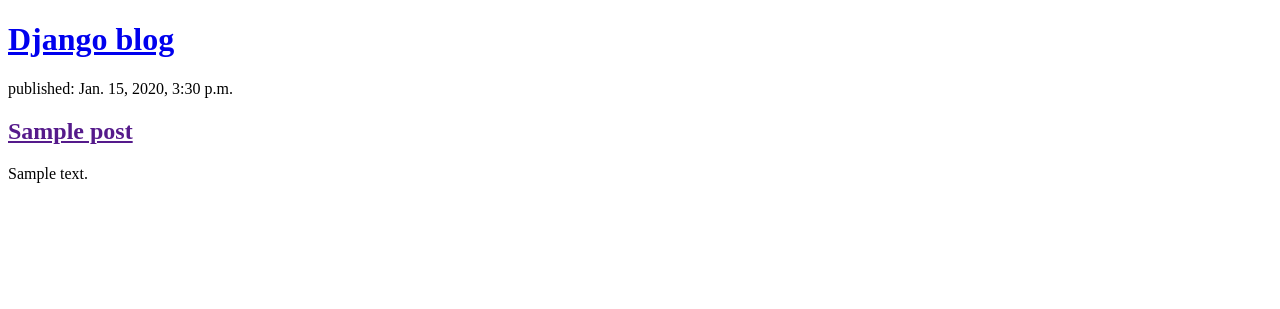
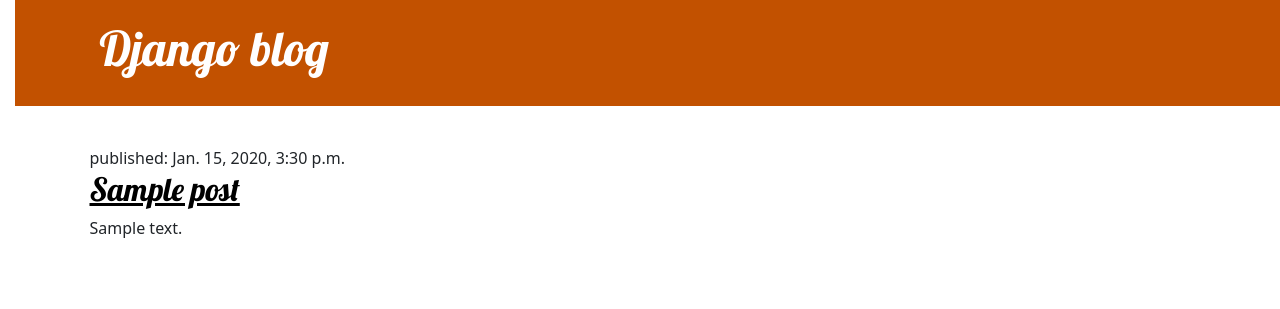
Before and after one commit to Srijith-Marshal/my-first-blog, a Django app: page / in a window 1280 px wide. Shown: the top 309 px of the page. Run offline with Django 4.2, Linux system fonts and the light colour scheme; tables that the repository leaves empty hold one stand-in row (values such as "Sample post").

Commit message:
added view & template for detailed blog post as well as CSS for the site.

```diff
--- /dev/null
+++ b/blog/static/css/blog.css
@@ -0,0 +1,74 @@
+h1 a, h2 a {
+    color: #C25100;
+    font-family: 'Lobster';
+}
+
+body {
+    padding-left: 15px;
+}
+
+.page-header {
+    background-color: #C25100;
+    margin-top: 0;
+    margin-bottom: 40px;
+    padding: 20px 20px 20px 40px;
+}
+
+.page-header h1,
+.page-header h1 a,
+.page-header h1 a:visited,
+.page-header h1 a:active {
+    color: #ffff;
+    font-size: 36pt;
+    text-decoration: none;
+}
+
+h1,
+h2,
+h3,
+h4 {
+    font-family: 'Lobster', cursive;
+}
+
+.date {
+    color: #828282;
+}
+
+.save {
+    float: right;
+}
+
+.post-form textarea,
+.post-form input {
+    width: 100%;
+}
+
+.top-menu,
+.top-menu:hover,
+.top-menu:visited {
+    color: #ffffff;
+    float: right;
+    font-size: 26pt;
+    margin-right: 20px;
+}
+
+.post {
+    margin-bottom: 70px;
+}
+
+.post h2 a,
+.post h2 a:visited {
+    color: #000000;
+}
+
+.btn-secondary,
+.btn-secondary:visited {
+    color: #C25100;
+    background: none;
+    border-color: #C25100;
+}
+
+.btn-secondary:hover {
+    color: #ffffff;
+    background-color: #C25100;
+}
--- /dev/null
+++ b/blog/templates/blog/base.html
@@ -0,0 +1,27 @@
+<!DOCTYPE html>
+{% load static %}
+<html>
+    <head>
+        <title>Django Blog</title>
+        <link rel="stylesheet" href="https://cdn.jsdelivr.net/npm/bootstrap@5.1.3/dist/css/bootstrap.min.css" integrity="sha384-1BmE4kWBq78iYhFldvKuhfTAU6auU8tT94WrHftjDbrCEXSU1oBoqyl2QvZ6jIW3" crossorigin="anonymous">
+        <Link rel="stylesheet" href="{% static 'css/blog.css' %}">
+        <link rel="stylesheet" href="https://fonts.googleapis.com/css?family=Lobster&subset=latin,latin-ext">
+    </head>
+    <body>
+        <header class="page-header">
+            <div class="container">
+                <h1><a href="/">Django blog</a></h1>
+            </div>
+        </header>
+        <main class="container">
+            <div class="row">
+                <div class="col">
+                    {% block content %}
+                    {% endblock %}
+
+                </div>
+            </div>
+        </main>
+
+    </body>
+</html>
--- a/blog/templates/blog/post_list.html
+++ b/blog/templates/blog/post_list.html
@@ -1,23 +1,11 @@
-<!DOCTYPE html>
-<html>
-    <head>
-        <title>Django Blog</title>
-    </head>
-    <body>
-        <header>
-            <h1><a href="/">Django blog</a></h1>
-        </header>
+ {% extends 'blog/base.html' %}
 
-
-        {% for post in posts %}
-        <article>
+ {% block content %}
+    {% for post in posts %}
+        <article class="post">
             <time>published: {{ post.published_date }}</time>
-            <h2><a href="">{{ post.title }}</a></h2>
+            <h2><a href="{% url 'post_detail' pk=post.pk%}">{{ post.title }}</a></h2>
             <p>{{ post.text | linebreaksbr }}</p>
         </article>
-        {% endfor%}
-
-
-
-    </body>
-</html>
+    {% endfor%}
+{% endblock %}
--- a/blog/urls.py
+++ b/blog/urls.py
@@ -4,4 +4,5 @@
 
 urlpatterns = [
     path('', views.post_list, name='post_list'),
+    path('post/<int:pk>/', views.post_detail, name='post_detail'),
 ]
--- a/blog/views.py
+++ b/blog/views.py
@@ -1,9 +1,14 @@
 from django.shortcuts import render
 from django.utils import timezone
 from .models import Post
+from django.shortcuts import render, get_object_or_404
 
 # Create your views here.
 
 def post_list(request):
     posts = Post.objects.filter(published_date__lte=timezone.now()).order_by('published_date')
     return render(request, 'blog/post_list.html', {'posts': posts})
+
+def post_detail(request, pk):
+    post = get_object_or_404(Post, pk=pk)
+    return render(request, 'blog/post_detail.html', {'post': post})
```
Also changed, not shown: blog/templates/blog/post_detail.html (added, +13 -0 lines).
